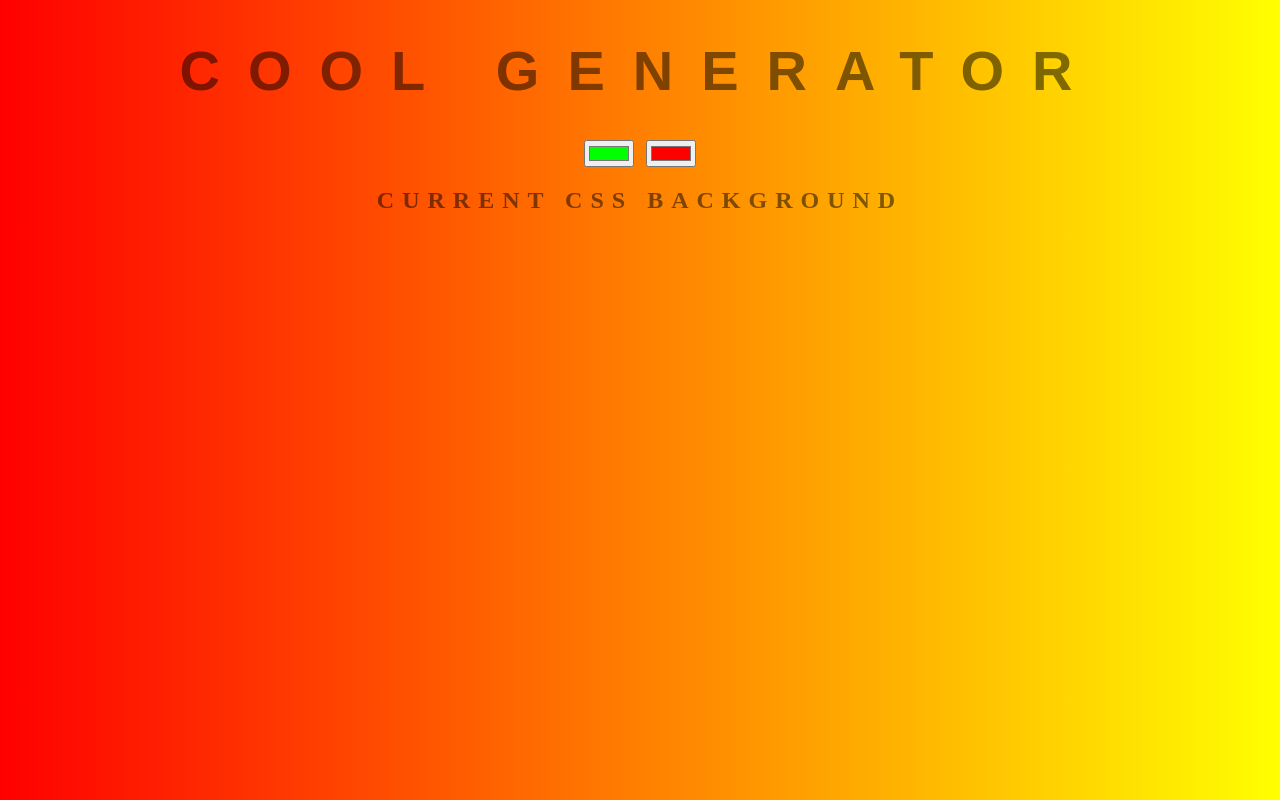
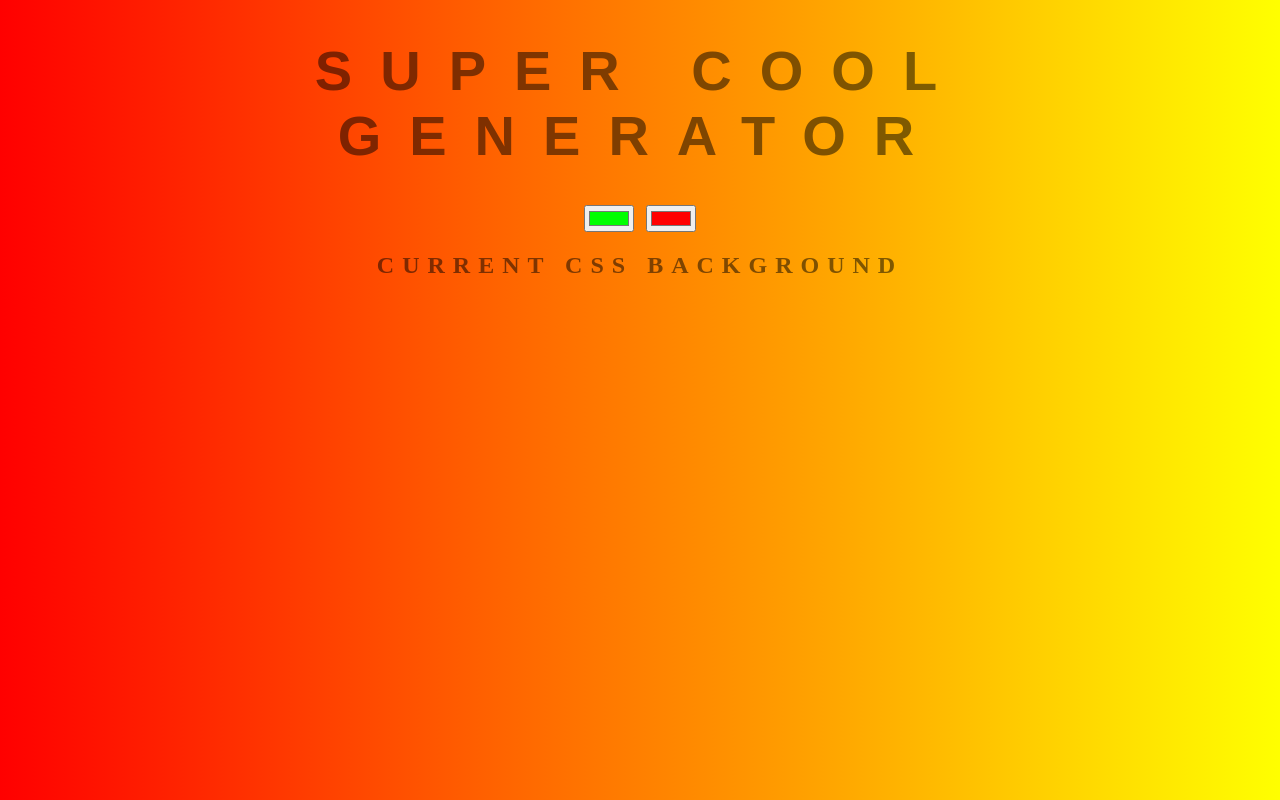
Before and after one commit to Borensz/Background-Generator, a plain HTML site: page index.html in a window 1280 px wide. Drawn offline with Linux system fonts and the light colour scheme.

Commit message:
updating

```diff
--- a/index.html
+++ b/index.html
@@ -5,7 +5,7 @@
 	<link rel="stylesheet" type="text/css" href="style.css">
 </head>
 <body id="gradient">
-	<h1>Cool Generator</h1>
+	<h1>Super cool generator</h1>
 	<input class="color1" type="color" name="color1" value="#00ff00">
 	<input class="color2" type="color" name="color2" value="#ff0000">
 	<h2>Current CSS Background</h2>
```
